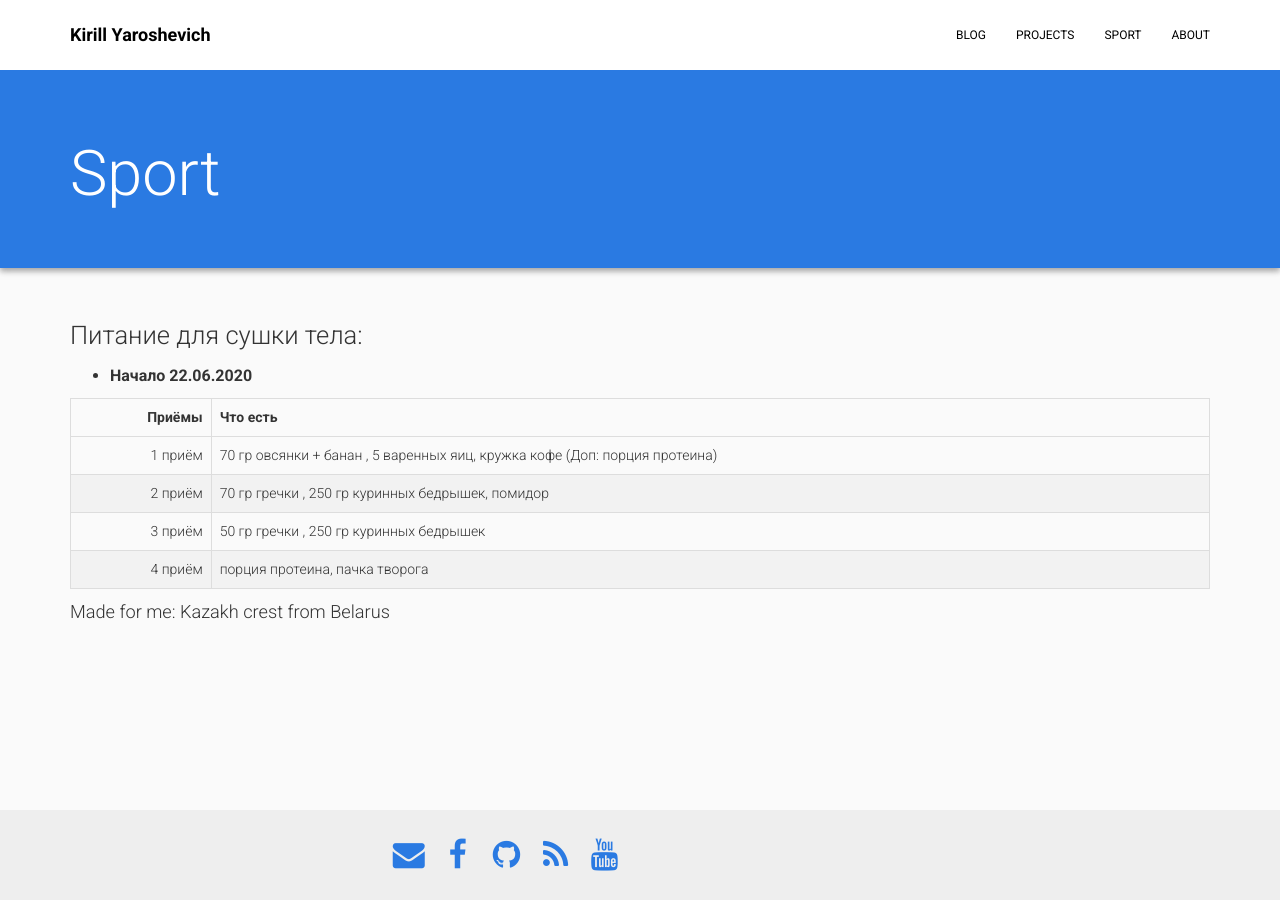
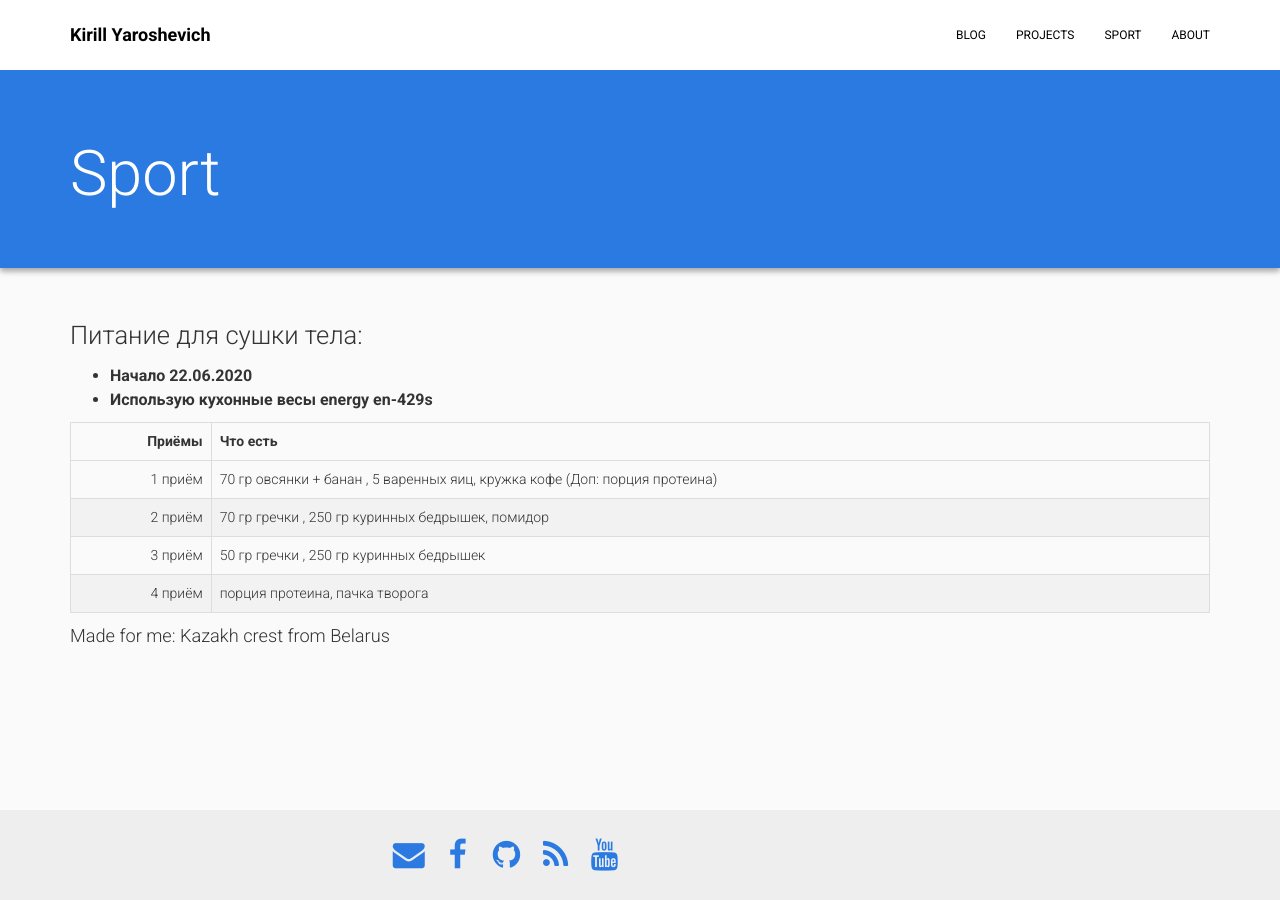
Before and after one commit to Hadenix/Hadenix.github.io, a Jekyll site: the page built from sport.md, in a window 1280 px wide. Built offline with Jekyll 4.4.1, drawn with Linux system fonts in a browser that asks for light colours; nearby versions of some CDN libraries.

Commit message:
Update sport.md

```diff
--- a/sport.md
+++ b/sport.md
@@ -7,6 +7,7 @@ permalink: /sport/
 ### Питание для сушки тела:
 
 * **Начало 22.06.2020**
+* **Использую кухонные весы energy en-429s**
 
 Приёмы | Что есть
 -------:|:-------------------------
```
